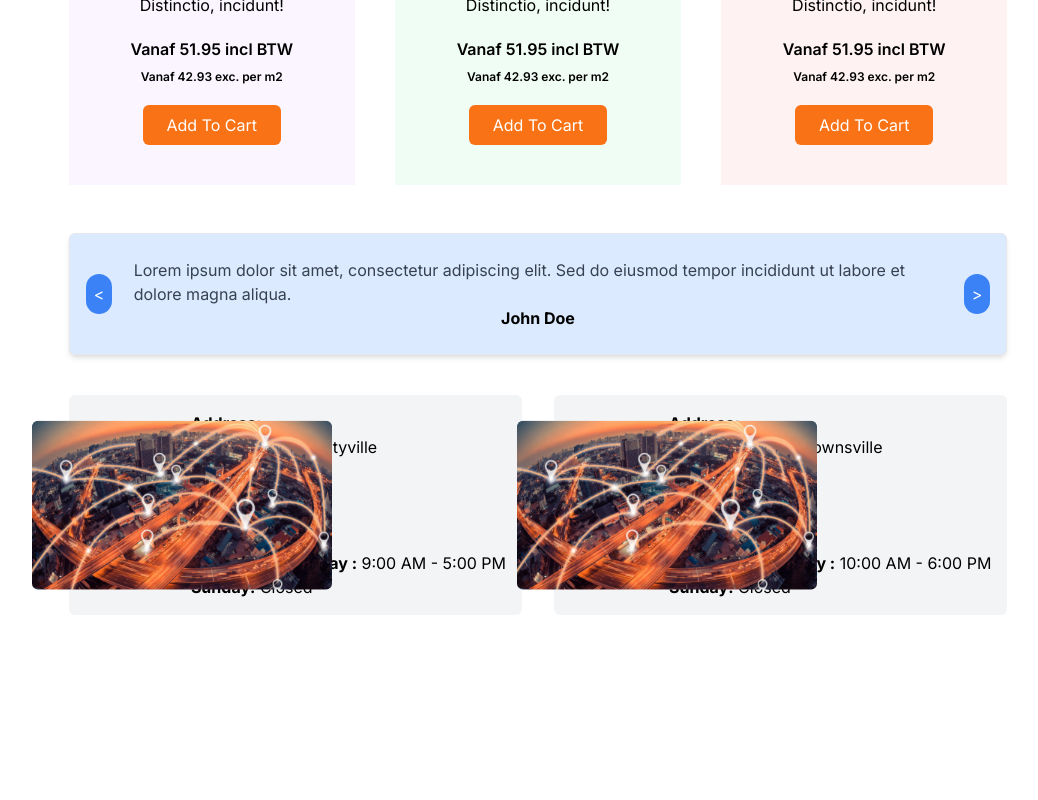
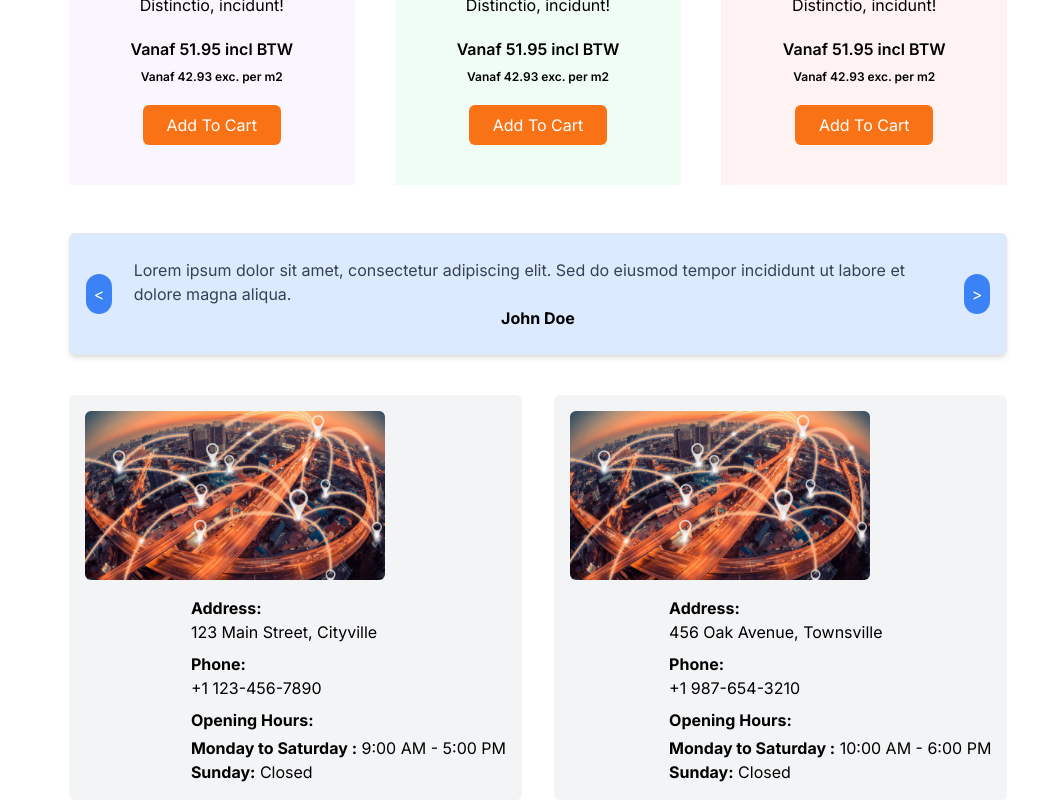
Before and after one commit to AliDemircix/msglass, a Next.js app: page / in a window 1280 px wide. Shown: the part 1354-2154 px from the top of the page, without its empty margins (102-1140 px from the left). Before the commit the page ends 1969 px from the top, so only its background shows below. Built offline with nearby package versions, Linux system fonts and the light colour scheme.

Commit message:
Some aligment and responsive updates

```diff
--- a/app/page.tsx
+++ b/app/page.tsx
@@ -7,7 +7,7 @@ import Locations from '@/components/locations';
 import CustomerFeedback from '@/components/feedback';
 export default function Home() {
   return (
-    <main className="px-16 py-8 h-screen w-10/12 mx-auto">
+    <main className="px-2 md:px-16 py-8 h-screen w-10/12 mx-auto">
       <StaticHeader />
       <Navbar />
       <Hero1 />
--- a/components/locations.tsx
+++ b/components/locations.tsx
@@ -1,9 +1,10 @@
 import Image from 'next/image';
+import locationImg1 from '../public/location1.jpg';
 
 const Locations = () => {
   const locationsData = [
     {
-      image: '/location1.jpg',
+      image: locationImg1,
       address: '123 Main Street, Cityville',
       Phone: '+1 123-456-7890',
       openingHours: {
@@ -12,7 +13,7 @@ const Locations = () => {
       },
     },
     {
-      image: '/location1.jpg',
+      image: locationImg1,
       address: '456 Oak Avenue, Townsville',
       Phone: '+1 987-654-3210',
       openingHours: {
@@ -25,12 +26,14 @@ const Locations = () => {
   return (
     <div className="grid grid-cols-1 md:grid-cols-2 gap-8 ">
       {locationsData.map((location, index) => (
-        <div key={index}>
-          <div key={index} className="bg-gray-100 p-4 rounded-md relative flex">
+        <div
+          key={index}
+          className="bg-gray-100 p-4 rounded-md relative flex flex-wrap"
+        >
           <Image
             src={location.image}
             alt={`Location ${index + 1}`}
-              className="mb-4 rounded-md absolute top-1/2 left-1/4 transform -translate-x-1/2 -translate-y-1/2"
+            className="mb-4 rounded-md "
             width={300}
             height={200}
           />
@@ -49,7 +52,6 @@ const Locations = () => {
             </ul>
           </div>
         </div>
-        </div>
       ))}
     </div>
   );
--- a/components/products.tsx
+++ b/components/products.tsx
@@ -1,4 +1,4 @@
-import Image from "next/image";
+import Image from 'next/image';
 export const Products = () => {
   return (
     <section className="container mx-auto p-10 md:py-12 px-0 md:p-8 md:px-0">
```
Lines whose indentation alone changed are shown as unchanged.
